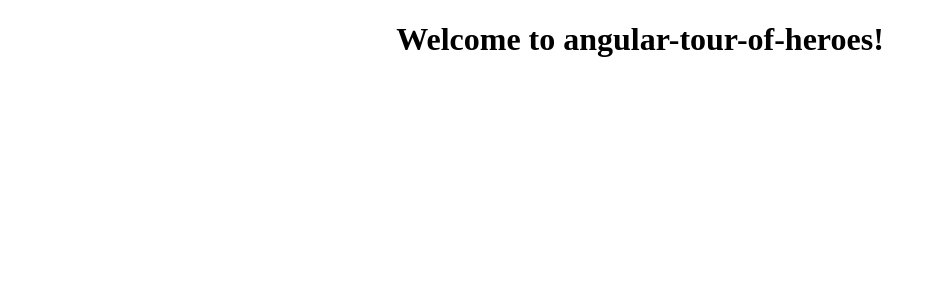
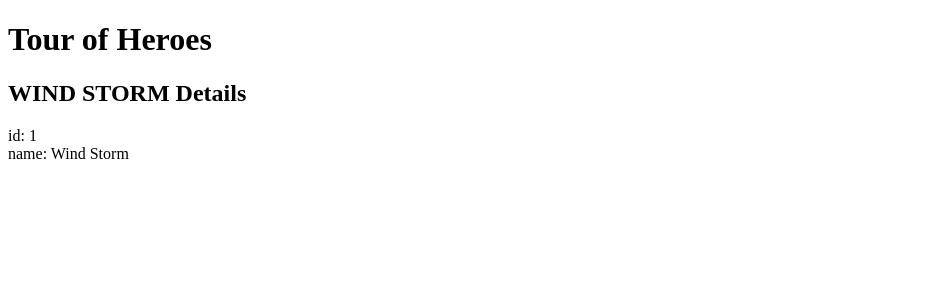
Before and after one commit to ashwin-pandey/angular-tour-of-heroes, an Angular app: page / in a window 1280 px wide. Shown: the top 300 px of the page, without its empty margins (0-936 px from the left). Built offline with nearby package versions, Linux system fonts and the light colour scheme.

Commit message:
initial hero view

```diff
--- a/src/app/app.component.html
+++ b/src/app/app.component.html
@@ -1,5 +1,2 @@
-<div style="text-align:center">
-  <h1>
-    Welcome to {{ title }}!
-  </h1>
-</div>
+<h1> {{ title }} </h1>
+<app-heroes></app-heroes>
--- a/src/app/app.component.ts
+++ b/src/app/app.component.ts
@@ -6,5 +6,5 @@ import { Component } from '@angular/core';
   styleUrls: ['./app.component.css']
 })
 export class AppComponent {
-  title = 'angular-tour-of-heroes';
+  title = 'Tour of Heroes';
 }
--- a/src/app/heroes/heroes.component.html
+++ b/src/app/heroes/heroes.component.html
@@ -1 +1,3 @@
-<p>heroes works!</p>
+<h2>{{ hero.name | uppercase }} Details</h2>
+<div><span>id: </span>{{ hero.id }}</div>
+<div><span>name: </span>{{ hero.name }}</div>
--- a/src/app/heroes/heroes.component.ts
+++ b/src/app/heroes/heroes.component.ts
@@ -1,4 +1,6 @@
 import { Component, OnInit } from '@angular/core';
+
+import { Hero } from '../hero';
 
 @Component({
   selector: 'app-heroes',
@@ -7,6 +9,11 @@ import { Component, OnInit } from '@angular/core';
 })
 export class HeroesComponent implements OnInit {
 
+	hero = {
+		id: 1,
+		name: 'Wind Storm'
+	};
+
   constructor() { }
 
   ngOnInit() {
```
